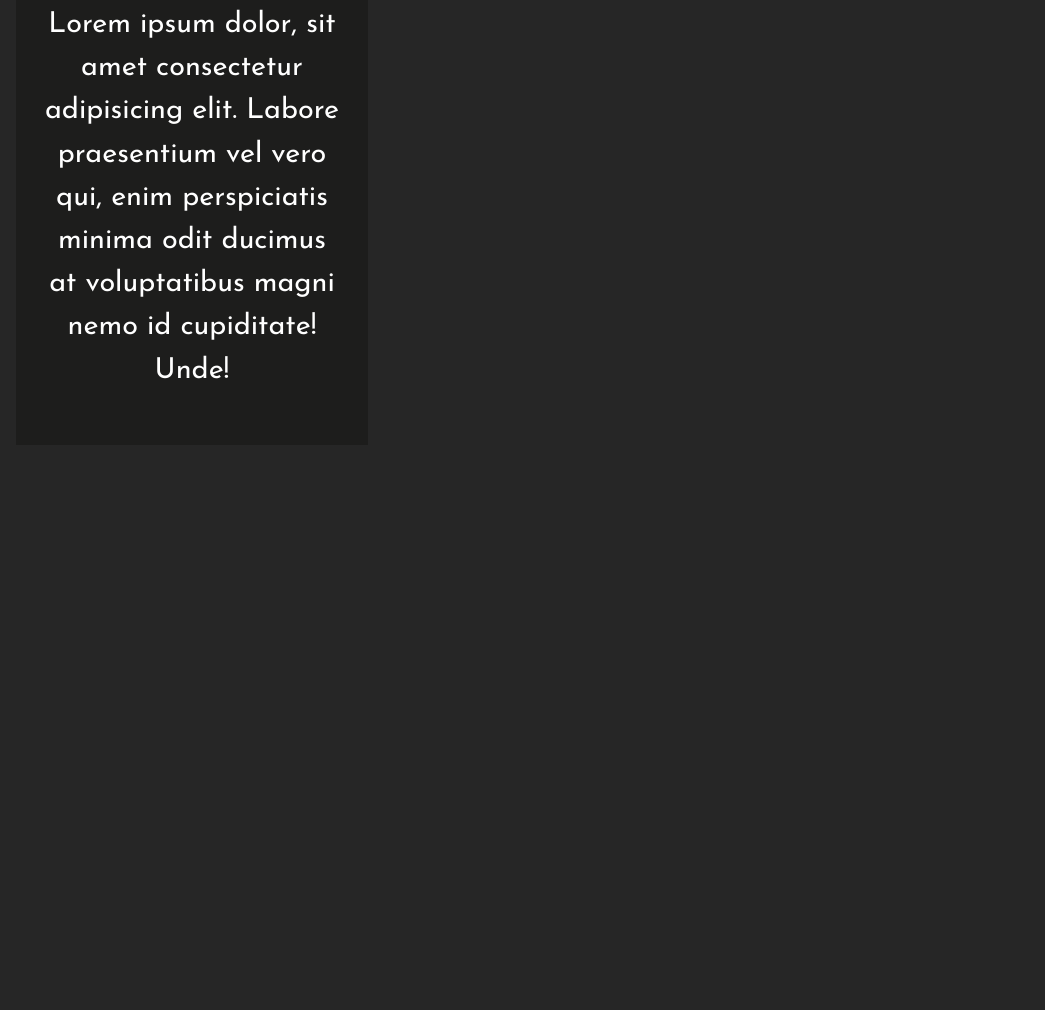
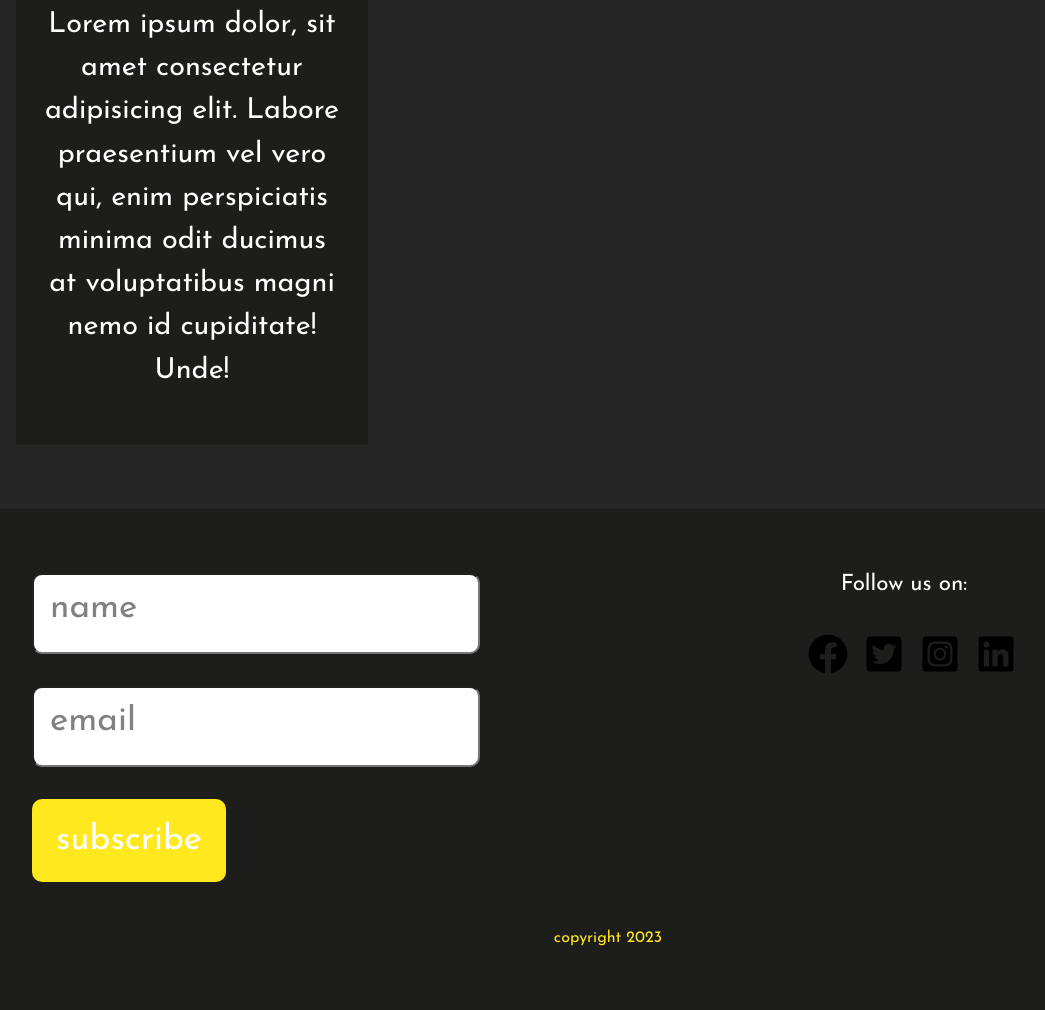
Before and after one commit to hebam17/blog, a plain HTML site: page index.html in a window 1280 px wide. Shown: the part 2397-3407 px from the top of the page, without its empty margins (32-1077 px from the left). Before the commit the page ends 2858 px from the top, so only its background shows below. Drawn offline with Linux system fonts and the light colour scheme.

Commit message:
feat:Create the footer and style it

```diff
--- a/css/components.css
+++ b/css/components.css
@@ -52,15 +52,17 @@
 /* //////// */
 
 /* INPUT */
-.input {
+input {
   border-radius: 10px;
   background: var(--light-color);
-  padding: 0.5rem;
+  padding: 2rem 1rem;
+  width: 80%;
+  margin-bottom: 2rem;
 }
 
-.input::placeholder {
+input::placeholder {
   color: var(--secondary-color);
-  font-size: 32px;
+  font-size: 2.2rem;
 }
 
 /* /////////// */
@@ -69,8 +71,9 @@
 .sub-btn {
   padding: 1.5rem;
   background: var(--brand-color);
-  font-size: 32px;
+  font-size: 2.2rem;
   color: var(--light-color);
+  border-radius: 10px;
 }
 
 /* ///////// */
@@ -86,6 +89,39 @@
     padding: 1.2rem 2.2rem;
   }
 }
+/* ///////////////////////// */
+
+/* MEDIA QUERY */
+@media screen and (max-width: 1200px) and (min-width: 1025px) {
+  input {
+    padding: 1.8rem 0.8rem;
+  }
+
+  input::placeholder {
+    font-size: 2.1rem;
+  }
+
+  .sub-btn {
+    padding: 1.4rem;
+    font-size: 2.1rem;
+  }
+}
+/* /////////////////////////// */
+
+@media screen and (max-width: 1024px) and (min-width: 769px) {
+  input {
+    padding: 1.5rem 0.8rem;
+  }
+
+  input::placeholder {
+    font-size: 1.8rem;
+  }
+
+  .sub-btn {
+    padding: 1.2rem;
+    font-size: 1.8rem;
+  }
+}
 
 /* ////////////////////////// */
 @media screen and (max-width: 768px) and (min-width: 481px) {
@@ -96,6 +132,19 @@
     font-size: 1.6rem;
     font-style: italic;
     padding: 1.1rem 2.1rem;
+  }
+
+  input {
+    padding: 1.2rem 0.8rem;
+  }
+
+  input::placeholder {
+    font-size: 1.5rem;
+  }
+
+  .sub-btn {
+    padding: 1rem;
+    font-size: 1.5rem;
   }
 }
 
@@ -109,4 +158,17 @@
     font-style: italic;
     padding: 0.8rem 1.8rem;
   }
+
+  input {
+    padding: 1rem 0.8rem;
+  }
+
+  input::placeholder {
+    font-size: 1.2rem;
+  }
+
+  .sub-btn {
+    padding: 1rem;
+    font-size: 1.2rem;
+  }
 }
--- a/css/main-blog.css
+++ b/css/main-blog.css
@@ -217,3 +217,89 @@ main .blog-head2 {
 }
 
 /* MAIN SECTION END */
+
+/* FOOTER */
+footer {
+  background: var(--third-color);
+  padding: 4rem;
+  margin-top: 3rem;
+}
+
+.footer-content {
+  display: grid;
+  grid-template-columns: repeat(auto-fit, minmax(375px, 1fr));
+  grid-gap: 2rem;
+}
+
+.subscibe {
+  display: flex;
+  flex-direction: column;
+  justify-content: space-between;
+  align-items: flex-start;
+}
+
+.follow {
+  display: flex;
+  flex-direction: column;
+  align-items: center;
+}
+
+.follow p {
+  font-size: 1.4rem;
+  color: var(--light-color);
+  margin-top: 0;
+}
+
+.social {
+  padding: 0;
+  display: flex;
+  justify-content: space-between;
+  align-items: center;
+  list-style-type: none;
+}
+
+.social-item {
+  width: 2.5rem;
+  height: 2.5rem;
+  margin-left: 1rem;
+}
+.social-item img {
+  width: 100%;
+  height: 100%;
+}
+
+.copyright {
+  font-size: 1rem;
+  text-align: center;
+  color: var(--brand-color);
+  margin-top: 3rem;
+}
+
+@media screen and (max-width: 1024px) {
+  .subscibe {
+    align-items: center;
+  }
+}
+
+/* ////////////////////////// */
+@media screen and (max-width: 480px) {
+  .footer-content {
+    grid-template-columns: 1fr;
+    grid-gap: 3rem;
+  }
+
+  .follow p {
+    font-size: 1rem;
+  }
+
+  .social-item {
+    width: 1.8rem;
+    height: 1.8rem;
+  }
+
+  .copyright {
+    font-size: 0.8rem;
+    margin-top: 1.5rem;
+  }
+}
+/* FOOTER END */
--- a/index.html
+++ b/index.html
@@ -108,5 +108,39 @@
       </div>
     </main>
     <!-- ALL POSTS END -->
+
+    <!-- FOOTER -->
+    <footer>
+      <div class="footer-content">
+        <!-- SUBSCRIBE FORM -->
+        <div class="subscibe">
+          <input type="text" name="name" placeholder="name" />
+          <input type="email" name="email" placeholder="email" />
+          <button type="button" class="sub-btn">subscribe</button>
+        </div>
+
+        <!-- SOCIAL -->
+        <div class="follow">
+          <p>Follow us on:</p>
+          <ul class="social">
+            <li class="social-item">
+              <img src="./images/facebook.svg" alt="facebook" />
+            </li>
+            <li class="social-item">
+              <img src="./images/square-twitter.svg" alt="twitter" />
+            </li>
+            <li class="social-item">
+              <img src="./images/square-instagram.svg" alt="instagram" />
+            </li>
+            <li class="social-item">
+              <img src="./images/linkedin.svg" alt="linkedin" />
+            </li>
+          </ul>
+        </div>
+      </div>
+      <!-- COPYRIGHT -->
+      <div class="copyright">copyright 2023</div>
+    </footer>
+    <!-- FOOTER END -->
   </body>
 </html>
```
